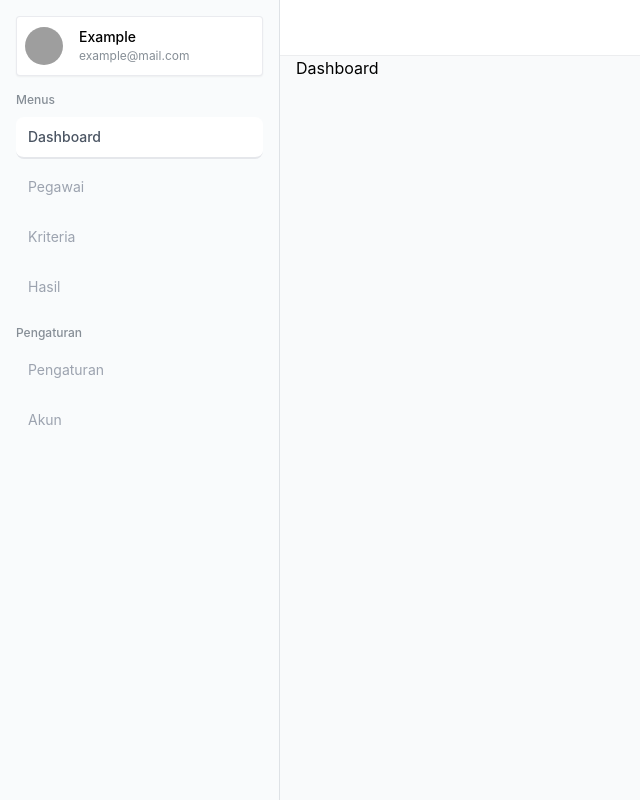
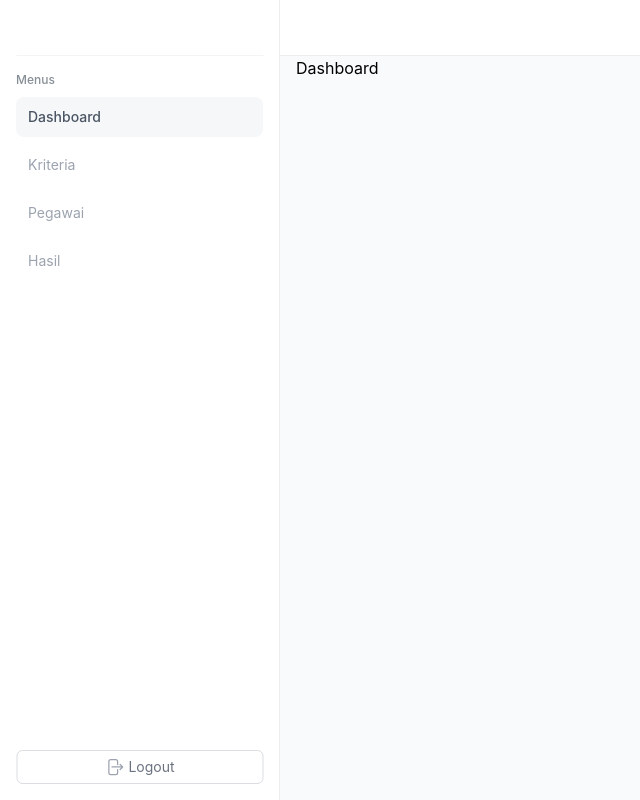
Before and after one commit to mmulyana/spk-frontend, a React (Vite) app: page /dashboard in a window 1280 px wide. Shown: the whole page, without its empty margins (0-640 px from the left). Built offline with nearby package versions, Linux system fonts and the light colour scheme; grey boxes are pictures that could not be loaded.

Commit message:
feat: remove module and secondary menu

```diff
--- a/src/components/sidebar/NavbarSearch.module.css
+++ /dev/null
@@ -1,25 +0,0 @@
-.navbar {
-  height: rem(700px);
-  width: 280px;
-  padding: var(--mantine-spacing-md);
-  padding-top: 0;
-  display: flex;
-  flex-direction: column;
-  border-right: rem(1px) solid
-    light-dark(var(--mantine-color-gray-3), var(--mantine-color-dark-4));
-  position: fixed;
-  height: 100vh;
-  background-color: #f9fbfc;
-}
-
-.section {
-  margin-left: calc(var(--mantine-spacing-md) * -1);
-  margin-right: calc(var(--mantine-spacing-md) * -1);
-  margin-bottom: var(--mantine-spacing-md);
-}
-
-.collections {
-  padding-left: calc(var(--mantine-spacing-md) - rem(6px));
-  padding-right: calc(var(--mantine-spacing-md) - rem(6px));
-  padding-bottom: var(--mantine-spacing-md);
-}
--- a/src/components/sidebar/index.jsx
+++ b/src/components/sidebar/index.jsx
@@ -1,20 +1,14 @@
-import { Text, Group } from '@mantine/core'
+import { Text, Group, Button, Flex } from '@mantine/core'
 
-import classes from './NavbarSearch.module.css'
-import { UserButton } from '../UserButtton'
 import { Link, matchPath } from 'react-router-dom'
 import { PATH } from '../../utils/constant/_path'
+import { ArrowRightStartOnRectangleIcon } from '@heroicons/react/24/solid'
 
 const MainMenu = [
   { label: 'Dashboard', path: PATH.DASHBOARD },
+  { label: 'Kriteria', path: PATH.DASHBOARD_CRITERIA },
   { label: 'Pegawai', path: PATH.DASHBOARD_EMPLOYEE },
-  { label: 'Kriteria', path: PATH.DASHBOARD_CRITERIA },
   { label: 'Hasil', path: PATH.DASHBOARD_RESULT },
-]
-
-const SecondaryMenu = [
-  { label: 'Pengaturan', path: PATH.DASHBOARD_ADMIN_SETTINGS },
-  { label: 'Akun', path: PATH.DASHBOARD_ADMIN_ACCOUNT },
 ]
 
 export default function Sidebar() {
@@ -26,10 +20,10 @@ export default function Sidebar() {
         to={menu.path}
         key={menu.label}
         className={[
-          'hover:bg-white border-b-2 hover:border-gray-200 text-sm py-2.5 px-3 rounded-lg',
+          'hover:bg-white text-sm py-2.5 px-3 rounded-lg',
           isActive(menu.path)
-            ? 'bg-white border-gray-200 text-gray-600 font-medium'
-            : 'text-gray-400 border-transparent hover:text-gray-600',
+            ? 'bg-[#F6F7F9] text-gray-600 font-medium hover:bg-[#EBEDF1]'
+            : 'text-gray-400 hover:text-gray-600 hover:bg-[#F6F7F9]',
         ].join(' ')}
       >
         {menu.label}
@@ -37,12 +31,11 @@ export default function Sidebar() {
     ))
 
   return (
-    <nav className={`${classes.navbar} !p-4`}>
-      <div className='w-full'>
-        <UserButton />
+    <nav className='px-4 border-r border-gray-600/10 w-[280px] fixed h-screen bg-white'>
+      <div className='w-full h-14 px-4 relative'>
+        <div className='w-full h-[1.5px] bg-gray-100 absolute bottom-0 left-1/2 -translate-x-1/2'></div>
       </div>
-
-      <div>
+      <div className='mt-4'>
         <Group justify='space-between' className='mb-2'>
           <Text size='xs' fw={500} c='dimmed'>
             Menus
@@ -51,13 +44,18 @@ export default function Sidebar() {
         <div className='flex flex-col gap-2'>{renderMenu(MainMenu)}</div>
       </div>
 
-      <div className='mt-4'>
-        <Group justify='space-between' className='mb-2'>
-          <Text size='xs' fw={500} c='dimmed'>
-            Pengaturan
-          </Text>
-        </Group>
-        <div className='flex flex-col gap-2'>{renderMenu(SecondaryMenu)}</div>
+      <div className='px-4 absolute bottom-4 left-1/2 -translate-x-1/2 h-fit w-full'>
+        <Button
+          w='100%'
+          unstyled
+          className='border border-gray-600/20 text-gray-500 rounded-md text-sm'
+          py={6}
+        >
+          <Flex align='center' justify='center' gap={4}>
+            <ArrowRightStartOnRectangleIcon className='h-5 w-5 text-gray-400' />
+            <span className='font-normal'>Logout</span>
+          </Flex>
+        </Button>
       </div>
     </nav>
   )
```
